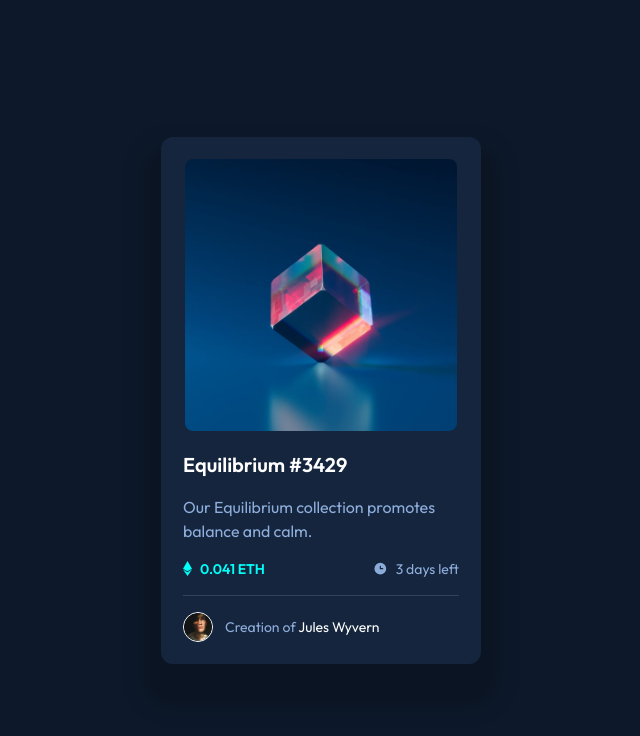
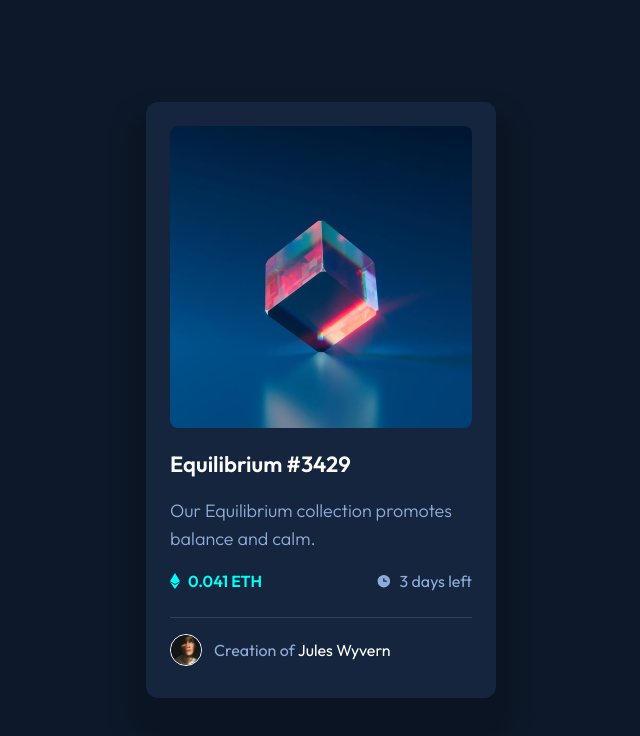
Before and after one commit to ivansgarcia/Frontend-Mentor, a website: page nft-preview-card-component-main/index.html in a window 1280 px wide. Shown: the whole page, without its empty margins (319-959 px from the left). Drawn offline with Linux system fonts and the light colour scheme.

Commit message:
updated solution URL & fix sizes

```diff
--- a/nft-preview-card-component-main/index.html
+++ b/nft-preview-card-component-main/index.html
@@ -25,16 +25,16 @@
         <link rel="stylesheet" href="output.css" />
     </head>
     <body
-        class="h-screen w-screen bg-very-dark-blue-main font-outfit flex flex-col justify-center items-center"
+        class="h-screen w-screen px-4 bg-very-dark-blue-main font-outfit flex flex-col justify-center items-center"
     >
         <main
-            class="w-80 p-[22px] flex flex-col bg-very-dark-blue-card rounded-xl shadow-[0_25px_20px_20px_rgba(0,0,0,0.2)] shadow-"
+            class="max-w-[350px] min-w-[250px] p-6 flex flex-col bg-very-dark-blue-card rounded-xl shadow-[0_25px_20px_20px_rgba(0,0,0,0.2)] shadow-"
         >
             <div
                 class="group relative flex justify-center items-center cursor-pointer"
             >
                 <img
-                    class="rounded-lg h-[272px]"
+                    class="rounded-lg"
                     src="./images/image-equilibrium.jpg"
                     alt="equilibrium"
                 />
@@ -48,37 +48,37 @@
                 />
             </div>
             <h1
-                class="text-white text-xl font-semibold mt-5 hover:text-equilibrium cursor-pointer"
+                class="text-white text-[22px] mt-5 font-semibold hover:text-equilibrium cursor-pointer"
             >
                 Equilibrium #3429
             </h1>
-            <p class="text-gray-text py-4 text-base">
+            <p class="text-gray-text py-4 font-light text-lg">
                 Our Equilibrium collection promotes balance and calm.
             </p>
             <div class="flex justify-between">
                 <span
-                    class="text-equilibrium text-sm font-semibold flex gap-2 items-center"
+                    class="text-equilibrium text-base font-semibold flex gap-2 items-center"
                     ><img
-                        class="w-[9px]"
+                        class="w-2.5"
                         src="./images/icon-ethereum.svg"
                         alt="ethereum"
                     />0.041 ETH</span
                 >
-                <span class="text-gray-text text-sm flex gap-2 items-center"
+                <span class="text-gray-text text-base flex gap-2 items-center"
                     ><img
-                    class="w-[15px]"
+                    class="w-4 font-light"
                     src="./images/icon-clock.svg" alt="clock" />3 days
                     left</span
                 >
             </div>
-            <hr class="border-very-dark-blue-line mt-4 mb-3" />
-            <div class="flex gap-3 items-center mt-1">
+            <hr class="border-very-dark-blue-line mt-6 mb-3" />
+            <div class="flex gap-3 items-center mt-1 pb-2">
                 <img
-                    class="w-[30px] border rounded-full border-white"
+                    class="w-8 border rounded-full border-white"
                     src="./images/image-avatar.png"
                     alt="avatar"
                 />
-                <p class="text-gray-text text-sm">
+                <p class="text-gray-text text-base">
                     Creation of
                     <span
                         class="text-white hover:text-equilibrium cursor-pointer"
```
Also changed, not shown: nft-preview-card-component-main/README.md, nft-preview-card-component-main/output.css.
